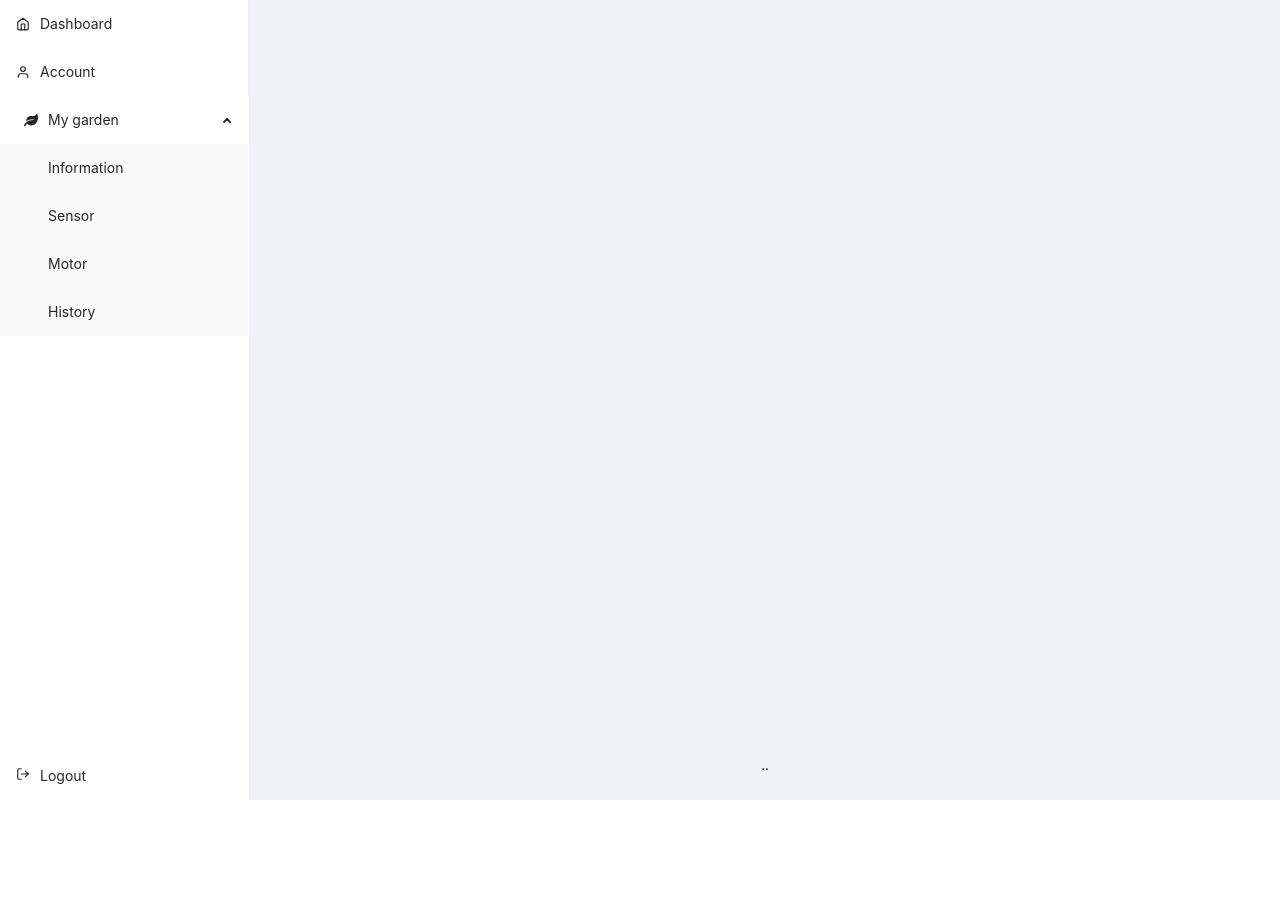
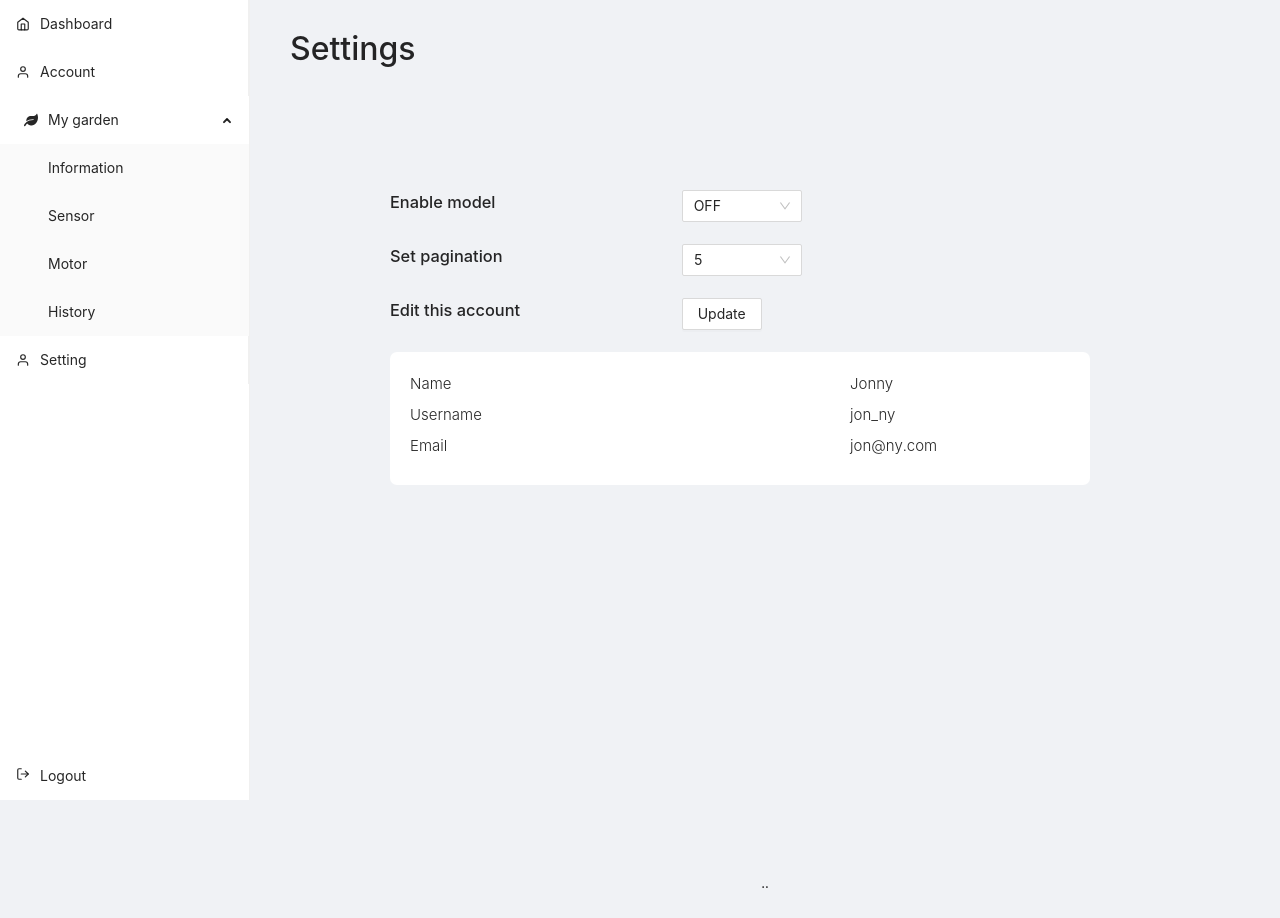
Before and after one commit to dannhh/smart-garden, a React (Create React App) app: page /setting in a window 1280 px wide. Before the commit the page ends 800 px from the top, so only its background shows below. Built offline with nearby package versions, Linux system fonts and the light colour scheme.

Commit message:
Fix fixed sidebar & Adm Setting(test)

```diff
--- a/src/Layout.jsx
+++ b/src/Layout.jsx
@@ -18,6 +18,7 @@ import Sensor from './user/Sensor';
 import History from './user/History';
 import Motor from './user/Motor';
 import Dashboard from './user/Dashboard';
+import Setting from './admin/Setting';
 import './Layout.css'
 
 const { SubMenu } = Menu;
@@ -34,7 +35,7 @@ function Sidebar() {
             <Layout>
                 <Content>
                     <Layout className="site-layout-background">
-                        <Sider className="site-layout-background" width={250}>
+                        <Sider className="site-layout-background" width={250} style={{overflow: 'auto',height: '100vh',position: 'fixed',left: 0, top: 0, bottom: 0}}>
                             <div className="menu">
                                 <Menu className="top" mode="inline" defaultSelectedKeys={['1']} defaultOpenKeys={['sub1']} style={{ height: '100%' }}>
                                     <Menu key="1" icon={<FiHome />} title=" Dashboard">
@@ -61,6 +62,11 @@ function Sidebar() {
                                             <Link to="/history">History</Link>
                                         </Menu.Item>
                                     </SubMenu>
+                                    <Menu key="9" icon={<FiUser />} title=" Setting">
+                                        <Menu.Item key="10" icon={<FiUser />}>
+                                            <Link to="/setting"> Setting</Link>
+                                        </Menu.Item>
+                                    </Menu>
                                 </Menu>
                                 <Menu className="bottom">
                                     <Menu.Item key="9" icon={<FiLogOut />}>
@@ -68,11 +74,8 @@ function Sidebar() {
                                     </Menu.Item>
                                 </Menu>
                             </div>
-
-
-
                         </Sider>
-                        <Layout className="site-layout">
+                        <Layout className="site-layout" style={{ marginLeft: 250 }}>
                             <Content style={{ margin: '0 16px' }}>
                                 <div className="site-layout-background" style={{ padding: 24, minHeight: 360 }}>
                                     <Switch>
@@ -89,6 +92,9 @@ function Sidebar() {
                                             <Route exact path="/history">
                                                 <History />
                                             </Route>
+                                            <Route exact path="/setting">
+                                                <Setting />
+                                            </Route>
                                         </Suspense>
                                     </Switch>
                                 </div>
--- /dev/null
+++ b/src/admin/Setting.jsx
@@ -0,0 +1,173 @@
+import React, { useState } from 'react';
+import 'antd/dist/antd.css';
+import '../styles/Setting.css'
+import { Col, Row, Select, Form, Input, Collapse, Modal, Radio, Button } from 'antd';
+const { Option } = Select;
+const { Panel } = Collapse;
+
+function handleChange(value) {
+    console.log(`selected ${value}`);
+}
+
+const text = `
+  A dog is a type of domesticated animal.
+  Known for its loyalty and faithfulness,
+  it can be found as a welcome guest in many households across the world.
+`;
+
+const CollectionCreateForm = ({ visible, onCreate, onCancel }) => {
+    const [form] = Form.useForm();
+    return (
+        <Modal
+            visible={visible}
+            title="Create a new collection"
+            okText="Create"
+            cancelText="Cancel"
+            onCancel={onCancel}
+            onOk={() => {
+                form
+                    .validateFields()
+                    .then((values) => {
+                        form.resetFields();
+                        onCreate(values);
+                    })
+                    .catch((info) => {
+                        console.log('Validate Failed:', info);
+                    });
+            }}
+        >
+            <Form
+                form={form}
+                layout="vertical"
+                name="form_in_modal"
+                initialValues={{
+                    modifier: 'public',
+                }}
+            >
+                <Form.Item
+                    name="title"
+                    label="Title"
+                    rules={[
+                        {
+                            required: true,
+                            message: 'Please input the title of collection!',
+                        },
+                    ]}
+                >
+                    <Input />
+                </Form.Item>
+                <Form.Item name="description" label="Description">
+                    <Input type="textarea" />
+                </Form.Item>
+                <Form.Item name="modifier" className="collection-create-form_last-form-item">
+                    <Radio.Group>
+                        <Radio value="public">Public</Radio>
+                        <Radio value="private">Private</Radio>
+                    </Radio.Group>
+                </Form.Item>
+            </Form>
+        </Modal>
+    );
+};
+
+
+function Motor() {
+    function onChange(checked) {
+        console.log(`switch to ${checked}`);
+    }
+    const [visible, setVisible] = useState(false);
+
+    const onCreate = (values) => {
+        console.log('Received values of form: ', values);
+        setVisible(false);
+    };
+
+    return (
+        <div className='page'>
+            <h1 style={{ height: 150 }}>Settings</h1>
+            <div className='st-body'>
+            <Row>
+                <Col span={8}>
+                    <h3>Enable model</h3>
+                </Col>
+                <Col span={8} offset={2}>
+                    <Select defaultValue="off" style={{ width: 120 }} onChange={handleChange}>
+                        <Option value="off">OFF</Option>
+                        <Option value="on">ON</Option>
+                    </Select>
+                </Col>
+            </Row>
+            <Row style={{ marginTop: 20, marginBottom: 20 }}>
+                <Col span={8}>
+                    <h3>Set pagination</h3>
+                </Col>
+                <Col span={8} offset={2}>
+                    <Select defaultValue="5" style={{ width: 120 }} onChange={handleChange}>
+                        <Option value="5">5</Option>
+                        <Option value="10">10</Option>
+                        <Option value="15">15</Option>
+                        <Option value="20">20</Option>
+                        <Option value="20">25</Option>
+                        <Option value="20">50</Option>
+                    </Select>
+                </Col>
+            </Row>
+
+            <Row>
+                <Col span={8}>
+                <h3>Edit this account</h3>
+                </Col>
+                <Col span={8} offset={2}>
+                <Button
+                    // type="primary"
+                    onClick={() => {
+                        setVisible(true);
+                    }}
+                >
+                    Update
+                </Button>
+                <CollectionCreateForm
+                    visible={visible}
+                    onCreate={onCreate}
+                    onCancel={() => {
+                        setVisible(false);
+                    }}
+                />
+                </Col>
+            </Row>
+            <div className='st-account'>
+                <Row>
+                    <Col span={8}>
+                        <h3>Name</h3>
+                    </Col>
+                    <Col span={8} offset={8}>
+                        <h3>Jonny</h3>
+                    </Col>
+                    <Col>
+
+                    </Col>
+                </Row>
+                <Row>
+                    <Col span={8}>
+                        <h3>Username</h3>
+                    </Col>
+                    <Col span={8} offset={8}>
+                        <h3>jon_ny</h3>
+                    </Col>
+                </Row>
+                <Row>
+                    <Col span={8}>
+                        <h3>Email</h3>
+                    </Col>
+                    <Col span={8} offset={8}>
+                        <h3>jon@ny.com</h3>
+                    </Col>
+                </Row>
+            </div>
+            </div>
+        </div>
+    )
+
+}
+
+export default Motor
--- a/src/styles/Dashboard.css
+++ b/src/styles/Dashboard.css
@@ -1,7 +1,8 @@
 .db-chart {
     display: block;
     background-color: white;
-    margin: 50px;
-    padding: 30px;
+    margin: 20px 50px;
+    margin-bottom: 40px;
+    padding: 40px;
     border-radius: 7px;
 }
--- /dev/null
+++ b/src/styles/Setting.css
@@ -0,0 +1,20 @@
+.st-account {
+    margin-top: 20px;
+    border-radius: 7px;
+    background-color: white;
+    padding: 20px;
+}
+.st-account h3 {
+    font-weight: 300;
+    font-size: 15px;
+}
+.st-body {
+    max-width: 700px;
+}
+
+@media only screen and (min-width: 768px) {
+    /* For desktop: */
+    .st-body {
+        margin-left: 100px;
+    }
+}
--- a/src/user/History.jsx
+++ b/src/user/History.jsx
@@ -8,27 +8,21 @@ const { Search } = Input;
 const data = [
     {
         key: '1',
-        name: 'John Brown',
-        age: 32,
-        address: 'New York No. 1 Lake Park',
+        time: 'Sun Mar 20 01:20:23',
+        value: 32,
+        status: 'Warning',
     },
     {
         key: '2',
-        name: 'Joe Black',
-        age: 42,
-        address: 'London No. 1 Lake Park',
+        time: 'Sun Mar 20 01:20:24',
+        value: 42,
+        status: 'Normal',
     },
     {
         key: '3',
-        name: 'Jim Green',
-        age: 32,
-        address: 'Sidney No. 1 Lake Park',
-    },
-    {
-        key: '4',
-        name: 'Jim Red',
-        age: 32,
-        address: 'London No. 2 Lake Park',
+        time: 'Sun Mar 20 01:20:24',
+        value: 32,
+        status: 'Warning',
     },
 ]
 
@@ -36,13 +30,13 @@ const data = [
 const data_temp = [
     {
         key: '1',
-        time: '01:05:07',
+        time: 'Sun Mar 20 01:05:07',
         value: 32,
         status: 'ON',
     },
     {
         key: '2',
-        time: '01:05:08',
+        time: 'Sun Mar 20 01:05:08',
         value: 34,
         status: 'OFF',
     },
@@ -53,22 +47,22 @@ function History() {
 
     const columns = [
         {
-            title: 'Name',
-            dataIndex: 'name',
-            key: 'name',
-            width: '30%',
+            title: 'Time',
+            dataIndex: 'time',
+            key: 'time',
+            width: '40%',
         },
         {
-            title: 'Age',
-            dataIndex: 'age',
-            key: 'age',
-            width: '20%',
+            title: 'Value',
+            dataIndex: 'value',
+            key: 'value',
+            width: '40%',
         },
         {
-            title: 'Address',
-            dataIndex: 'address',
-            key: 'address',
-            sorter: (a, b) => a.address.length - b.address.length,
+            title: 'Status',
+            dataIndex: 'status',
+            key: 'status',
+            sorter: (a, b) => a.status.length - b.status.length,
             sortDirections: ['descend', 'ascend'],
         },
     ];
@@ -78,13 +72,13 @@ function History() {
             title: 'Time',
             dataIndex: 'time',
             key: 'time',
-            width: '30%',
+            width: '40%',
         },
         {
             title: 'Value',
             dataIndex: 'value',
             key: 'value',
-            width: '20%',
+            width: '40%',
         },
         {
             title: 'Status',
```
